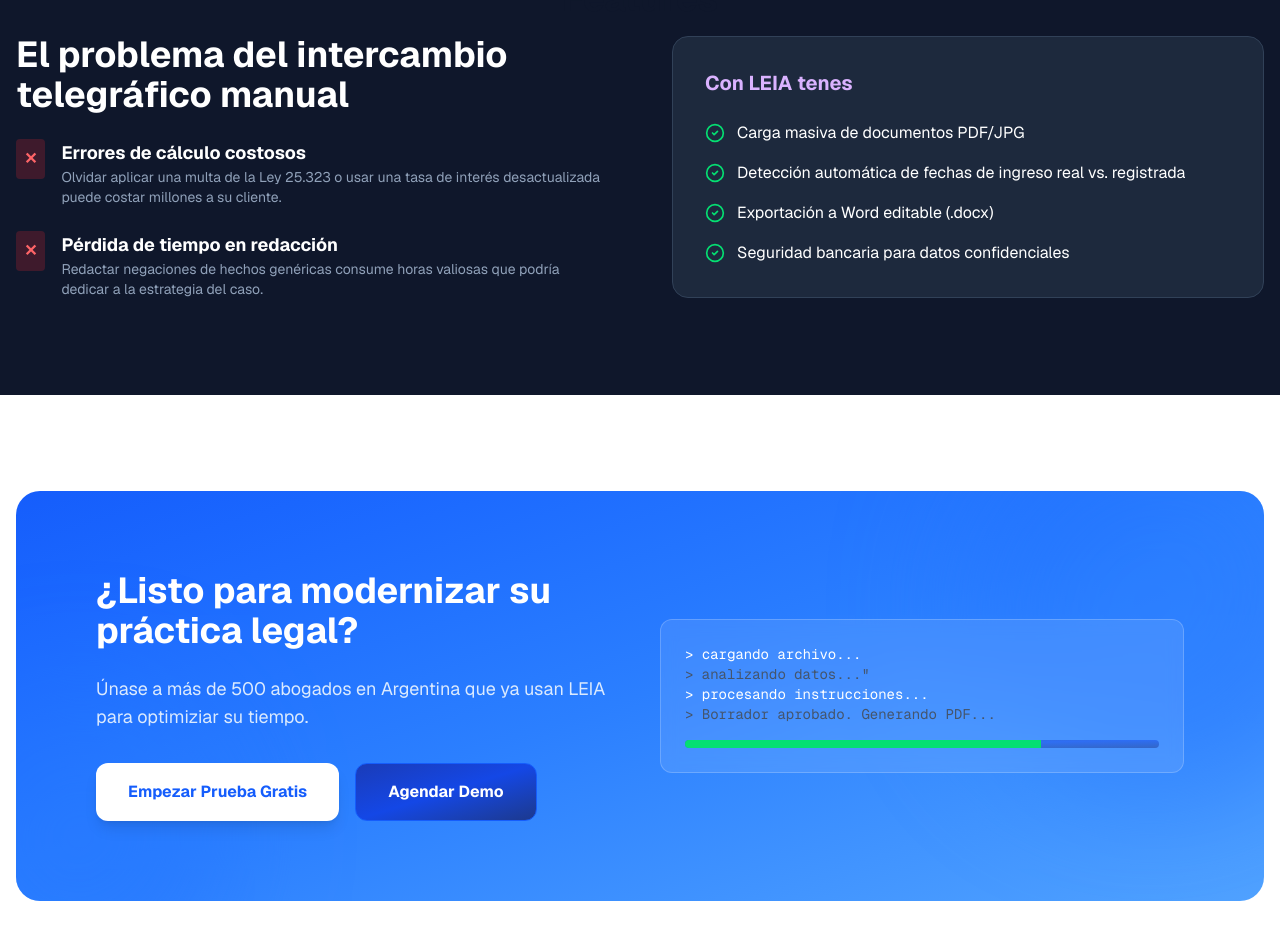
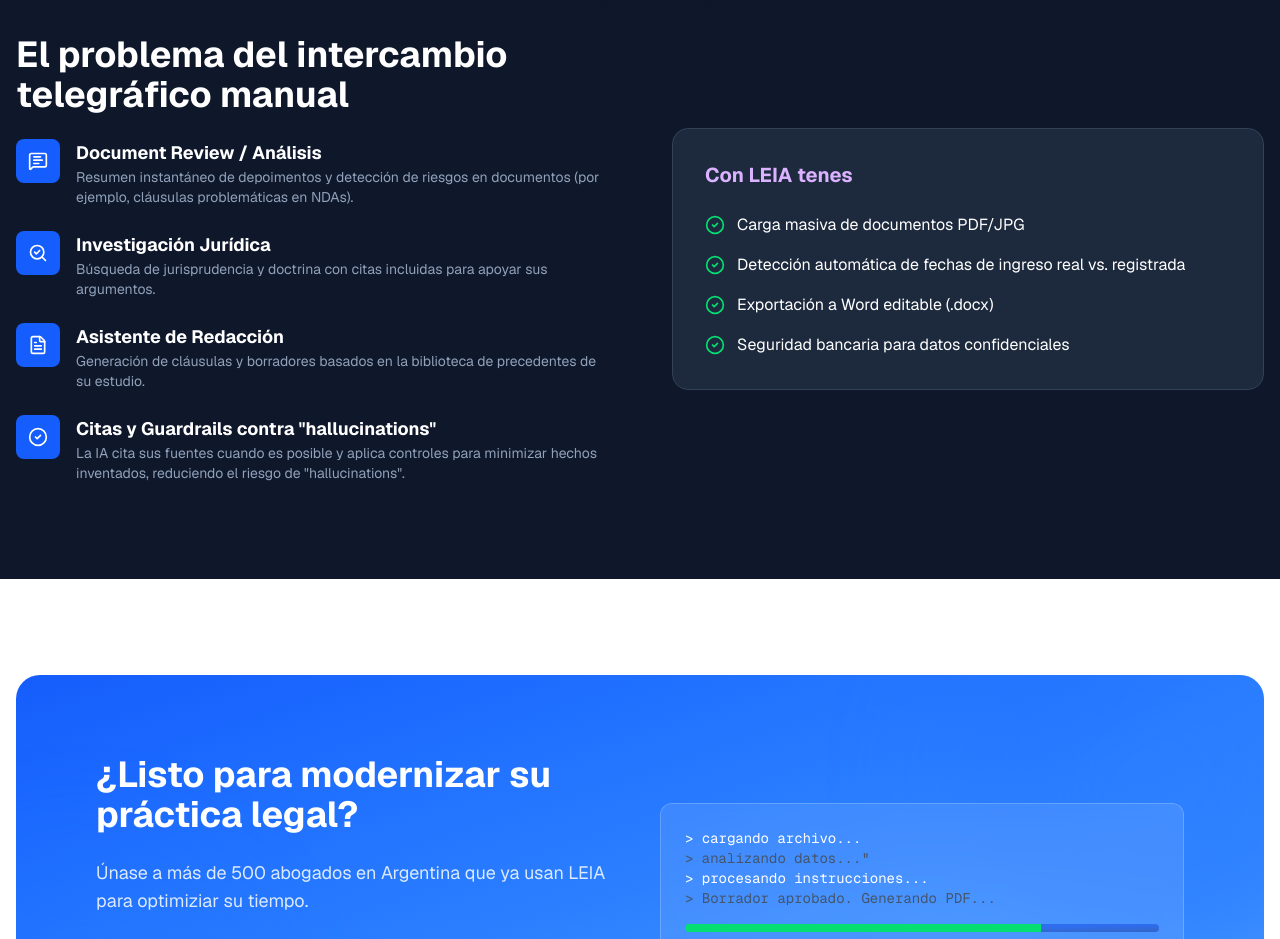
Before and after one commit to TomasHas/leialanding, a Next.js app: page / in a window 1280 px wide. Shown: the part 2180-3119 px from the top of the page. Built offline with nearby package versions, Linux system fonts and the light colour scheme.

Commit message:
feat(features): update Features list with LegalTech capabilities and hallucination guardrails

```diff
--- a/src/app/page.tsx
+++ b/src/app/page.tsx
@@ -310,32 +310,64 @@
                 El problema del intercambio telegráfico manual
               </h2>
               <div className="space-y-6">
-                <div className="flex gap-4">
-                  <div className="bg-red-500/20 p-2 rounded h-fit">
-                    <span className="text-red-400 font-bold">✕</span>
+                <div className="flex gap-4 items-start">
+                  <div className="flex-shrink-0 p-3 rounded-lg bg-blue-600 text-white">
+                    <MessageSquareText className="h-5 w-5" />
                   </div>
                   <div>
                     <h4 className="font-bold text-lg">
-                      Errores de cálculo costosos
+                      Document Review / Análisis
                     </h4>
                     <p className="text-slate-400 text-sm">
-                      Olvidar aplicar una multa de la Ley 25.323 o usar una tasa
-                      de interés desactualizada puede costar millones a su
-                      cliente.
+                      Resumen instantáneo de depoimentos y detección de riesgos
+                      en documentos (por ejemplo, cláusulas problemáticas en
+                      NDAs).
                     </p>
                   </div>
                 </div>
-                <div className="flex gap-4">
-                  <div className="bg-red-500/20 p-2 rounded h-fit">
-                    <span className="text-red-400 font-bold">✕</span>
+
+                <div className="flex gap-4 items-start">
+                  <div className="flex-shrink-0 p-3 rounded-lg bg-blue-600 text-white">
+                    <SearchCheck className="h-5 w-5" />
                   </div>
                   <div>
                     <h4 className="font-bold text-lg">
-                      Pérdida de tiempo en redacción
+                      Investigación Jurídica
                     </h4>
                     <p className="text-slate-400 text-sm">
-                      Redactar negaciones de hechos genéricas consume horas
-                      valiosas que podría dedicar a la estrategia del caso.
+                      Búsqueda de jurisprudencia y doctrina con citas incluidas
+                      para apoyar sus argumentos.
+                    </p>
+                  </div>
+                </div>
+
+                <div className="flex gap-4 items-start">
+                  <div className="flex-shrink-0 p-3 rounded-lg bg-blue-600 text-white">
+                    <FileText className="h-5 w-5" />
+                  </div>
+                  <div>
+                    <h4 className="font-bold text-lg">
+                      Asistente de Redacción
+                    </h4>
+                    <p className="text-slate-400 text-sm">
+                      Generación de cláusulas y borradores basados en la
+                      biblioteca de precedentes de su estudio.
+                    </p>
+                  </div>
+                </div>
+
+                <div className="flex gap-4 items-start">
+                  <div className="flex-shrink-0 p-3 rounded-lg bg-blue-600 text-white">
+                    <CheckCircle2 className="h-5 w-5" />
+                  </div>
+                  <div>
+                    <h4 className="font-bold text-lg">
+                      Citas y Guardrails contra &quot;hallucinations&quot;
+                    </h4>
+                    <p className="text-slate-400 text-sm">
+                      La IA cita sus fuentes cuando es posible y aplica
+                      controles para minimizar hechos inventados, reduciendo el
+                      riesgo de &quot;hallucinations&quot;.
                     </p>
                   </div>
                 </div>
```
